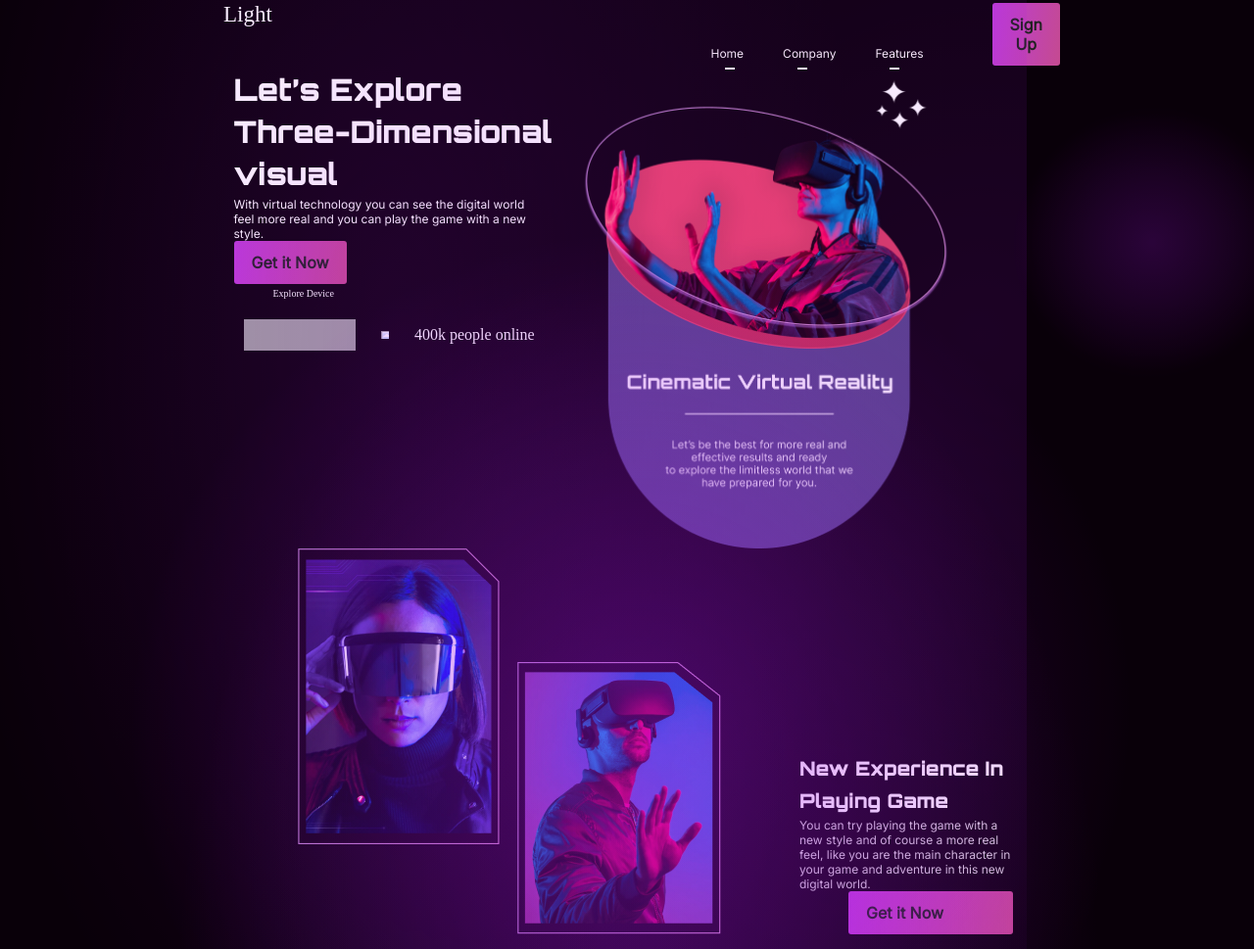
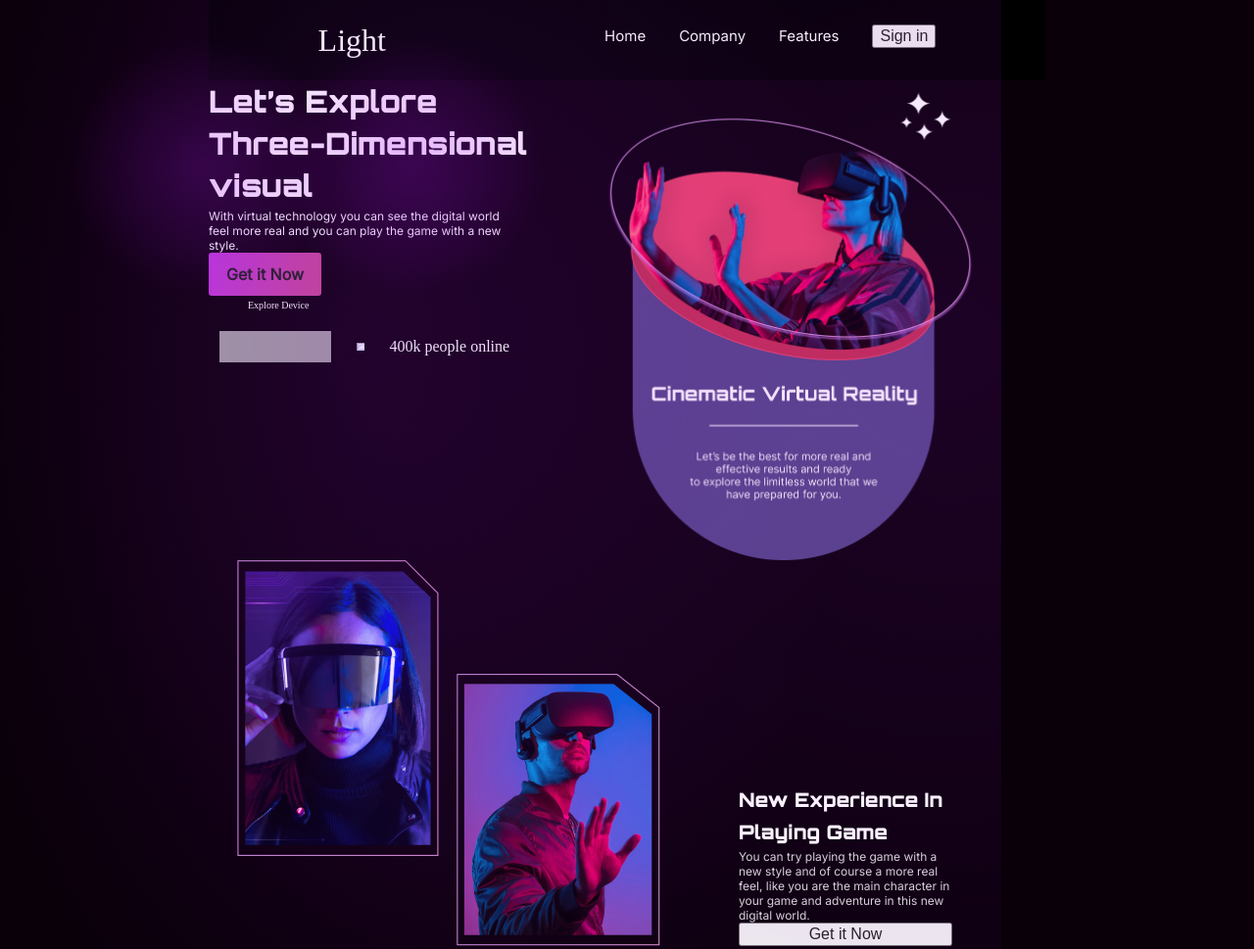
Before and after one commit to AnastasyaYakimec/homework1, a plain HTML site: page index.html in a window 1280 px wide. Shown: the top 969 px of the page at 98% size. Drawn offline with Linux system fonts and the light colour scheme; grey boxes are pictures that could not be loaded; a web font is replaced by a local one.

Commit message:
add  header.html

```diff
--- a/assets/css/card.css
+++ b/assets/css/card.css
@@ -1,7 +1,7 @@
 @import url('https://fonts.googleapis.com/css2?family=Orbitron:wght@900&display=swap');
 
 
-.adding-cart{
+.adding-cart {
     box-sizing: border-box;
     margin: 0 auto;
     padding: 15px;
@@ -14,35 +14,23 @@
     align-items: center;
 }
 
-.adding-cart_title{
+.adding-cart_title {
     font-size: 24px;
     font-family: 'Orbitron';
     font-weight: 600;
     padding: 10px;
 }
 
-.sign-in_form {
+.adding-cart-form {
     display: flex;
     flex-direction: column;
-    justify-content: space-around;
+    justify-content: space-evenly;
     align-items: center;
+    width: 100%;
+    max-width: 560px;
 }
 
 .card-name {
-    margin: 10px;
-    width: 100%;
-    max-width: 560px;
-    border: 2px solid #C8D1E5;
-    font-family: Arial, Helvetica, sans-serif;
-    font-weight: 600;
-    font-size: 18px;
-    margin-bottom: 20px;
-    background-color: #09010E;
-    color: white;
-    padding: 8px 32px;
-}
-
-.card-description{
     width: 100%;
     max-width: 560px;
     border: 2px solid #C8D1E5;
@@ -51,10 +39,12 @@
     font-size: 18px;
     background-color: #09010E;
     color: white;
-    margin-bottom: 20px;
     padding: 8px 32px;
+
+
 }
-.card-image-name{
+
+.card-description {
     width: 100%;
     max-width: 560px;
     border: 2px solid #C8D1E5;
@@ -63,20 +53,37 @@
     font-size: 18px;
     background-color: #09010E;
     color: white;
-        margin-bottom: 20px;
     padding: 8px 32px;
+    margin-bottom: 10px;
+}
+
+.card-image-name {
+    width: 100%;
+    max-width: 560px;
+    border: 2px solid #C8D1E5;
+    font-family: Arial, Helvetica, sans-serif;
+    font-weight: 600;
+    font-size: 18px;
+    background-color: #09010E;
+    color: white;
+    padding: 8px 32px;
+    margin-bottom: 10px;
 }
 
 .btn {
     width: 100%;
     max-width: 260px;
+    display: flex;
+    flex-direction: column;
     text-align: center;
     background: #9F62BB;
     border-radius: 2px;
     border: hidden;
     color: white;
-    padding: 8px 0;
+    cursor: pointer;
+    padding: 8px 50px;
     font-family: Arial, Helvetica, sans-serif;
     font-weight: 800;
     font-size: 18px;
+    margin-bottom: 10px;
 }
--- /dev/null
+++ b/assets/css/header.css
@@ -0,0 +1,149 @@
+@import url('https://fonts.googleapis.com/css2?family=Orbitron:wght@900&display=swap');
+@import url('https://fonts.googleapis.com/css2?family=IM+Fell+Great+Primer+SC&family=Inter&display=swap');
+
+.header {
+    background-color: black;
+    max-width: 854px;
+    overflow: hidden;
+    position: relative;
+    margin: 0 auto;
+}
+
+.header-wrap {
+    display: flex;
+    justify-content: space-between;
+    align-items: center;
+    padding: 15px 0;
+
+}
+
+.container {
+    max-width: 770px;
+    margin: 0 auto;
+    padding: 0 15px;
+    padding-left: 5px;
+
+}
+
+.header-ellipse {
+    position: absolute;
+    left: -30px;
+    width: 100%;
+    max-width: 572px;
+
+}
+
+.header_logo {
+    color: white;
+    text-decoration: none;
+    font-weight: 400;
+    font-size: 32px;
+    font-family: 'IM FELL Great Primer SC ';
+}
+
+.header_nav {
+    width: 100%;
+    max-width: 372px;
+    display: flex;
+    justify-content: space-around;
+    align-items: center;
+}
+
+.nav-list {
+    display: flex;
+    align-items: center;
+    z-index: 1;
+
+}
+
+.nav-list_item:not(:last-child) {
+    margin-right: 34px;
+}
+
+.nav-list_link {
+    text-decoration: none;
+    font-weight: 500;
+    font-size: 15px;
+    line-height: 15px;
+    color: white;
+    align-items: center;
+    display: inline-flex;
+    flex-direction: column;
+
+}
+
+.nav-list_link:hover {
+    font-weight: 500;
+    color: #DF308D;
+}
+
+.nav-list_link:hover::after {
+    content: "";
+    background-color: white;
+    height: 3px;
+    width: 10px;
+    position: absolute;
+    margin-top: 20px;
+}
+
+
+
+
+
+
+
+
+
+
+
+
+
+
+
+
+
+
+
+/*
+
+
+
+
+
+
+.header {
+    box-sizing: border-box;
+    margin: 0 auto;
+    padding: 0 15px;
+    width: 100%;
+    max-width: 854px;
+    margin-right: 72px;
+    background-color: #09010E;
+    color: white;
+    display: flex;
+    justify-content: space-around;
+
+}
+
+.header-logo {
+    font-family: 'IM FELL Great Primer SC';
+    font-style: Regular;
+    font-size: 23px;
+}
+
+.header-menu {
+    display: flex;
+
+
+}
+
+.header-menu-link {
+
+    text-decoration: none;
+    color: white;
+}
+
+.header-avatar {
+    width: 32px;
+    height: 32px;
+} */
--- /dev/null
+++ b/assets/css/itempage.css
@@ -0,0 +1,154 @@
+@import url('https://fonts.googleapis.com/css2?family=IM+Fell+Great+Primer+SC&family=Inter&display=swap');
+@import url('https://fonts.googleapis.com/css2?family=Orbitron:wght@900&display=swap');
+@import url('https://fonts.googleapis.com/css2?family=Inter&display=swap');
+
+
+.container {
+    border: 2px solid black;
+    max-width: 854px;
+    display: flex;
+    flex-direction: column;
+    margin: 0 auto;
+    background-color: black;
+    position: relative;
+}
+
+.main {
+    display: flex;
+    flex-direction: column;
+    padding: 15px 25px;
+    position: relative;
+}
+
+.header {
+    background-color: black;
+    display: flex;
+    justify-content: space-around;
+    padding: 25px 0;
+    box-sizing: border-box;
+    position: relative;
+}
+
+.header_logo {
+    color: white;
+    text-decoration: none;
+    font-weight: 400;
+    font-size: 32px;
+    font-family: 'IM FELL Great Primer SC ';
+}
+
+.ellipse3 {
+    position: absolute;
+    width: 100%;
+    max-width: 354px;
+    top: 0;
+    left: 30px;
+}
+
+.nav-list {
+    display: flex;
+    justify-content: center;
+    align-items: center;
+}
+
+.nav-list_item:not(:last-child) {
+    margin-right: 34px;
+}
+
+.nav-list_link {
+    text-decoration: none;
+    font-weight: 500;
+    font-size: 15px;
+    line-height: 15px;
+    font-family: 'Inter';
+    color: white;
+    align-items: center;
+    display: inline-flex;
+    flex-direction: column;
+}
+
+.nav-list_link:hover {
+    font-weight: 500;
+    color: #DF308D;
+}
+
+.nav-list_link:hover::after {
+    content: "";
+    background-color: white;
+    height: 3px;
+    width: 10px;
+    position: absolute;
+    margin-top: 20px;
+}
+
+
+.main {
+    width: 100%;
+    max-width: 738px;
+    margin: 0 auto;
+    box-sizing: border-box;
+}
+
+.main-img {
+    width: 100%;
+    max-width: 740px;
+    margin: 0 auto;
+    box-sizing: border-box;
+}
+
+.header-title {
+    text-decoration: underline;
+    font-size: 21px;
+    color: white;
+    margin-top: 20px;
+
+}
+
+.header-text {
+    font-size: 18px;
+    margin: 20px 0;
+    color: white;
+}
+
+.btn-header {
+    display: flex;
+    align-items: center;
+    text-align: center;
+    padding: 13px 37px;
+    border-radius: 3px;
+    border: hidden;
+    background: linear-gradient(99.05deg, #BC3CD8 0.07%, #C54B8C 106.32%);
+    font-family: "inter";
+    font-weight: 700;
+    color: white;
+}
+
+.btn {
+    display: flex;
+    align-items: center;
+    text-align: center;
+
+    /* width: 20%; */
+    padding: 13px 37px;
+    border-radius: 3px;
+    border: hidden;
+    background: linear-gradient(99.05deg, #BC3CD8 0.07%, #C54B8C 106.32%);
+    font-family: "inter";
+    font-weight: 700;
+    color: white;
+
+}
+
+.ellipse2 {
+    width: 30%;
+    position: absolute;
+    top: 50%;
+    left: 70%;
+    transform: rotate(180deg);
+}
+
+.ellipse1 {
+    position: absolute;
+    top: 40%;
+    width: 30%;
+}
--- a/assets/css/style.css
+++ b/assets/css/style.css
@@ -10,30 +10,93 @@
     box-sizing: border-box;
     overflow: hidden;
 }
-.main{
-   display: flex;
-   flex-direction: column;
-   align-items: center;
-}
+
 .container {
     padding: 0 15px;
     max-width: 854px;
     margin: 0 auto;
     align-self: center;
 }
+.main {
+    display: flex;
+    flex-direction: column;
+    align-items: center;
+}
 
 .header {
+    background-color: black;
+    display: flex;
+    justify-content: space-around;
+    padding: 25px 0;
+    box-sizing: border-box;
+    position: relative;
+}
+
+.header_logo {
+    color: white;
+    text-decoration: none;
+    font-weight: 400;
+    font-size: 32px;
+    font-family: 'IM FELL Great Primer SC ';
+}
+
+ .ellipse3 {
+     position: absolute;
+     width: 100%;
+     max-width: 354px;
+     top: 0;
+     left: 30px;
+ }
+
+.nav-list {
+    display: flex;
+    justify-content: center;
+    align-items: center;
+}
+.nav-list_item:not(:last-child) {
+    margin-right: 34px;
+}
+
+.nav-list_link {
+    text-decoration: none;
+    font-weight: 500;
+    font-size: 15px;
+    line-height: 15px;
+    font-family: 'Inter';
+    color: white;
+    align-items: center;
+    display: inline-flex;
+    flex-direction: column;
+}
+
+.nav-list_link:hover{
+    color: #AA14F0;
+}
+
+
+
+
+
+
+
+
+
+
+
+
+
+/* .header {
     width: 100%;
     padding: 0 15px;
     display: flex;
     justify-content: space-around;
-}
+} */
 
-.left-block {
+/* .left-block {
     width: 100%;
-}
+} */
 
-.logo {
+/* .logo {
 
     font-family: 'IM Fell Great Primer SC', serif;
     color: white;
@@ -43,30 +106,30 @@
     font-size: 23px;
     line-height: 29px;
     text-decoration: none;
-}
+} */
 
-.ellipse1 {
+/* .ellipse1 {
     opacity: 0.8;
     position: absolute;
     width: 100%;
     height: 100%;
     top: 0;
     background: radial-gradient(37.26% 37.26% at 50% 50%, rgba(170, 20, 240, 0.31) 0%, rgba(170, 20, 240, 0) 100%)
-}
+} */
 
-.header_menu {
+/* .header_menu {
     height: 70px;
     display: flex;
     align-items: center;
-}
-
+} */
+/*
 .list {
     display: flex;
     list-style: none;
     font-size: 12px;
-}
+} */
 
-.list_item {
+/* .list_item {
     position: relative;
     text-decoration: none;
     display: flex;
@@ -75,13 +138,13 @@
     color: rgb(252, 250, 250);
     margin: 20px;
     top: 20px;
-}
+} */
 
-.list_item:hover {
+/* .list_item:hover {
     color: #bc3cd8;
-}
+} */
 
-.list_item::before {
+/* .list_item::before {
     content: " ";
     position: absolute;
     width: 10px;
@@ -89,12 +152,12 @@
     background-color: white;
     top: 20px;
     left: 15px;
-}
-
+} */
+/*
 .list_item::after {
     overflow-x: hidden;
-}
-
+} */
+/*
 .btn {
     display: flex;
     align-items: center;
@@ -106,9 +169,10 @@
     font-family: "inter";
     font-weight: 700;
 
-}
+} */
 
 .centr {
+    width: 100%;
     display: flex;
     justify-content: space-between;
 }
@@ -212,6 +276,7 @@
 }
 
 .box {
+    width: 100%;
     display: flex;
     margin-bottom: 50px;
     margin-left: 58px;
@@ -284,6 +349,7 @@
 }
 
 .box2 {
+    width: 100%;
     display: flex;
     justify-content: space-between;
     padding-left: 48px;
--- /dev/null
+++ b/assets/css/usermenu.css
@@ -0,0 +1,40 @@
+@import url('https://fonts.googleapis.com/css2?family=Orbitron:wght@900&display=swap');
+
+
+.user-menu{
+box-sizing: border-box;
+    margin: 0 auto;
+    padding: 0 15px;
+    width: 100%;
+max-width: 304px;
+background-color: #09010E;
+color: white;
+font-family: 'inter';
+font-size: 16px;
+font-style:regular ;
+}
+.header{
+   display: flex;
+   justify-content: space-between;
+   align-items: center;
+padding: 12px;
+}
+.user-menu-title{
+   color: white;
+}
+.user-menu-vector{
+   width: 12px;
+   height: 7px;
+
+}
+.menu{
+list-style-type: none;
+display: flex;
+flex-direction: column;
+align-items: flex-start;
+
+}
+.menu-item{
+padding-bottom: 5px;
+
+}
--- a/index.html
+++ b/index.html
@@ -13,7 +13,50 @@
 <body>
   <div class="wrapper">
     <div class="container">
-      <header class="header">
+
+  <div class="header">
+    <img class="ellipse3" src="./assets/img/ellipse3.svg" alt="">
+    <a href="index.html" class="header_logo">
+      Light
+    </a>
+    <nav class="header_nav">
+      <ul class="nav-list">
+        <li class="nav-list_item">
+          <a href="" class="nav-list_link">Home</a>
+        </li>
+        <li class="nav-list_item">
+          <a href="" class="nav-list_link">Company</a>
+        </li>
+        <li class="nav-list_item">
+          <a href="" class="nav-list_link">Features</a>
+        </li>
+        <li class="nav-list_item">
+          <button class="btn">Sign in</button>
+        </li>
+      </ul>
+    </nav>
+  </div>
+
+
+
+
+
+
+
+
+
+
+
+
+
+
+
+
+
+
+
+
+      <!-- <header class="header">
         <img class="ellipse1" src="./assets/icon/ellipse1.svg" alt="">
         <div class="left-block">
           <a class="logo" href="#">Light</a>
@@ -26,7 +69,10 @@
           </ul>
           <button class="btn">Sign Up</button>
         </nav>
-      </header>
+      </header> -->
+
+
+
       <div class="main">
         <div class="centr">
           <div class="left">
```
Also changed, not shown: assets/css/signin.css (+8 -3 lines), card.html (+7 -9 lines), header.html (added, +43 -0 lines), itempage.html (added, +72 -0 lines), signin.html (renamed from assets/signin.html, +3 -3 lines), usermenu.html (+3 -2 lines), assets/icon/headerellipse.svg (added), assets/img/Vector(14).svg (added), assets/img/smallavatar.svg (added). Lines whose indentation alone changed are shown as unchanged.
